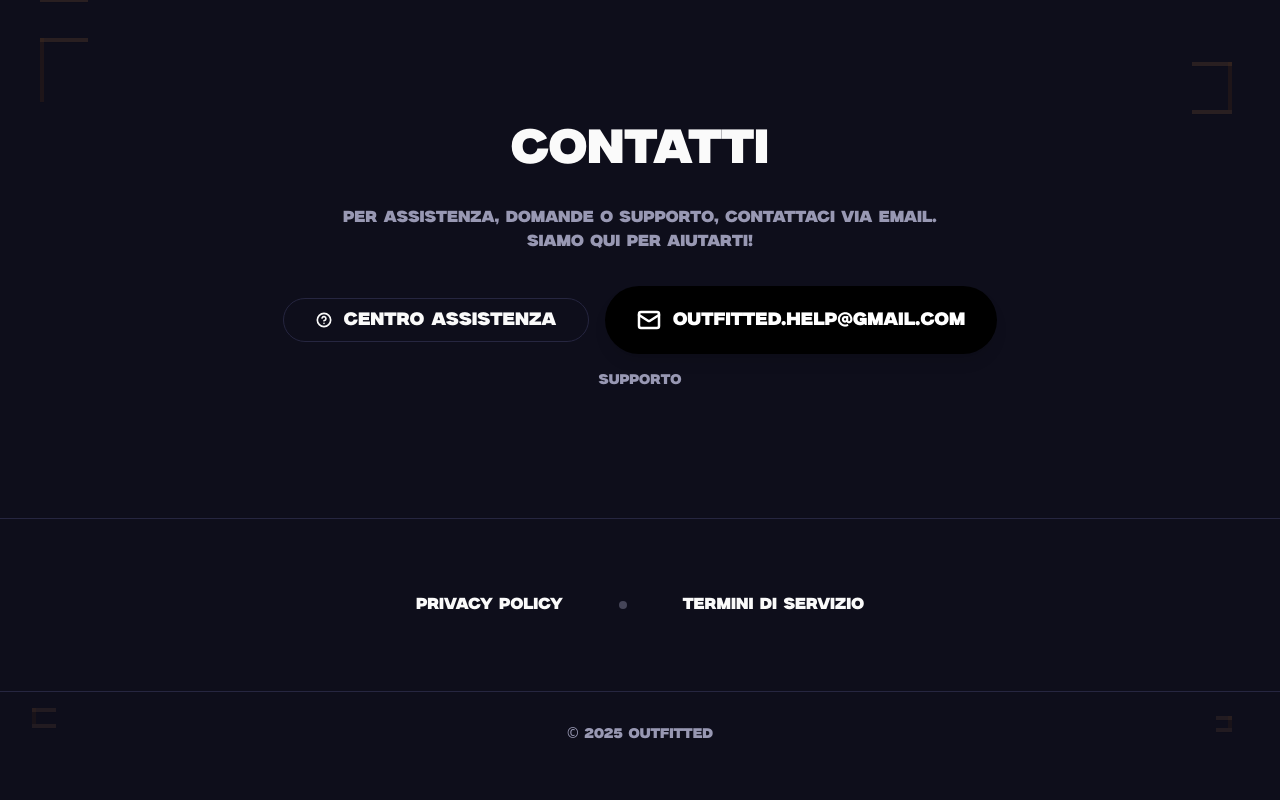
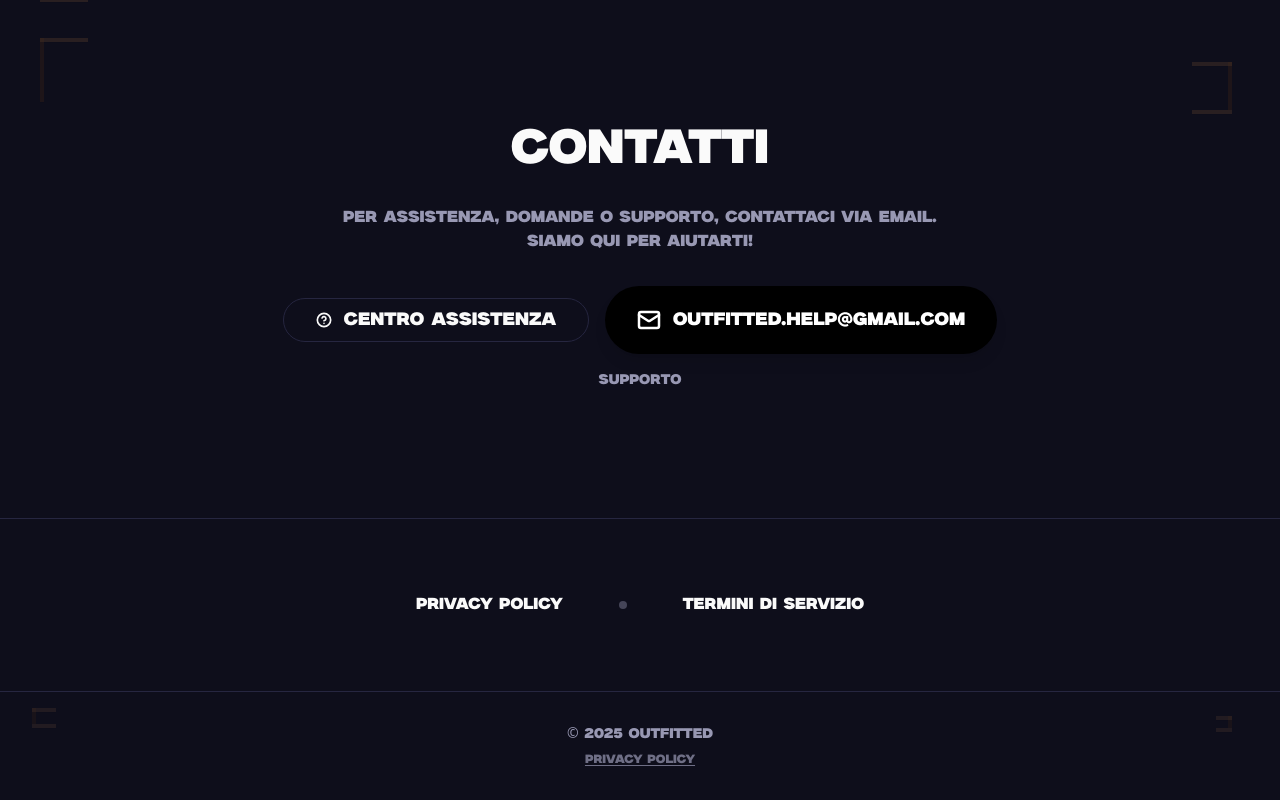
Before and after one commit to jiortry/outfittedstudio, a React (Vite) app: page / in a window 1280 px wide. Shown: the part 2090-2890 px from the top of the page. Before the commit the page ends 2866 px from the top, so only its background shows below. Built offline with nearby package versions, Linux system fonts and the light colour scheme; the HTML template or start-up script is replaced by a standard one.

Commit message:
Add small Privacy Policy link to footer on home page

```diff
--- a/src/pages/Index.tsx
+++ b/src/pages/Index.tsx
@@ -459,9 +459,17 @@
           <div className="absolute top-9 right-12 w-4 h-1 bg-wood-accent opacity-15 shadow-sm"></div>
         </div>
 
-        <div className="container mx-auto max-w-6xl text-center relative z-10">
+        <div className="container mx-auto max-w-6xl text-center relative z-10 space-y-2">
           <p className="text-xs sm:text-sm text-muted-foreground animate-fade-in-up" style={{animationDelay: '0.1s'}}>
             © 2025 Outfitted
+          </p>
+          <p className="text-[10px] sm:text-xs text-muted-foreground/70 animate-fade-in-up" style={{animationDelay: '0.2s'}}>
+            <Link
+              to="/privacy"
+              className="hover:text-muted-foreground transition-colors underline underline-offset-2"
+            >
+              {t.privacyPolicy}
+            </Link>
           </p>
         </div>
       </footer>
```
